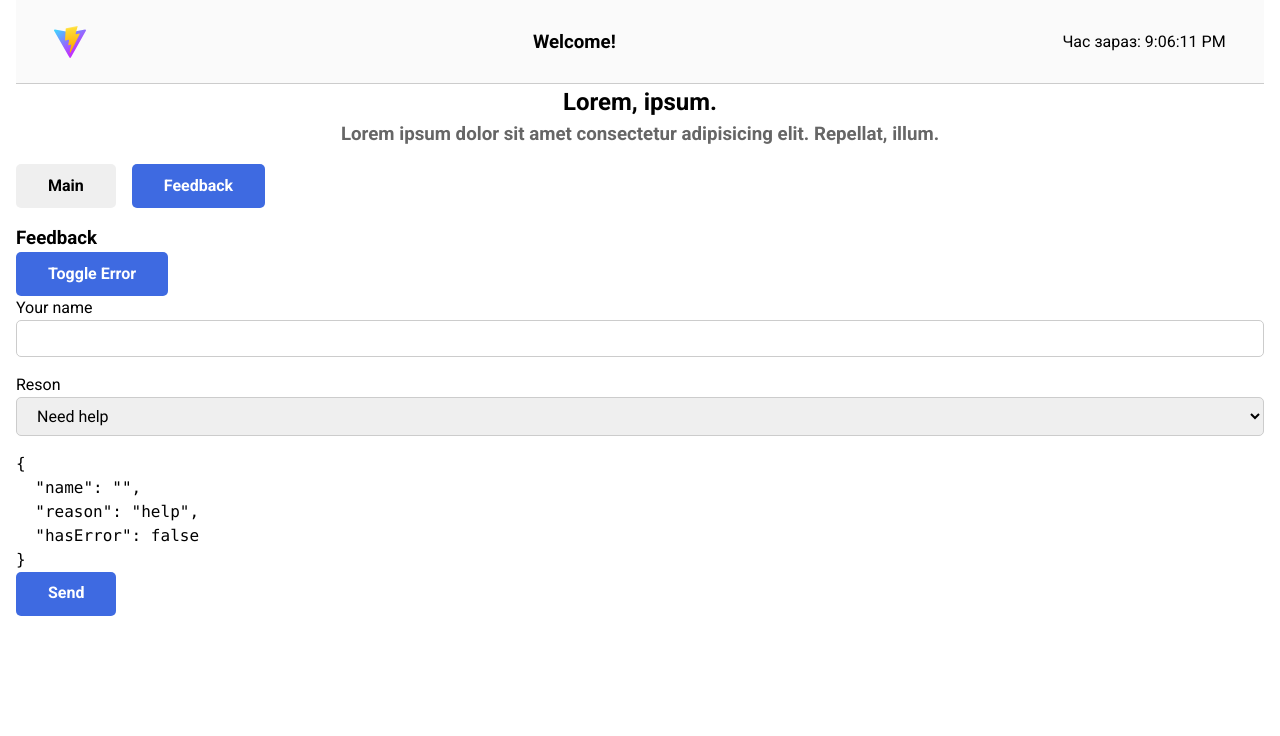
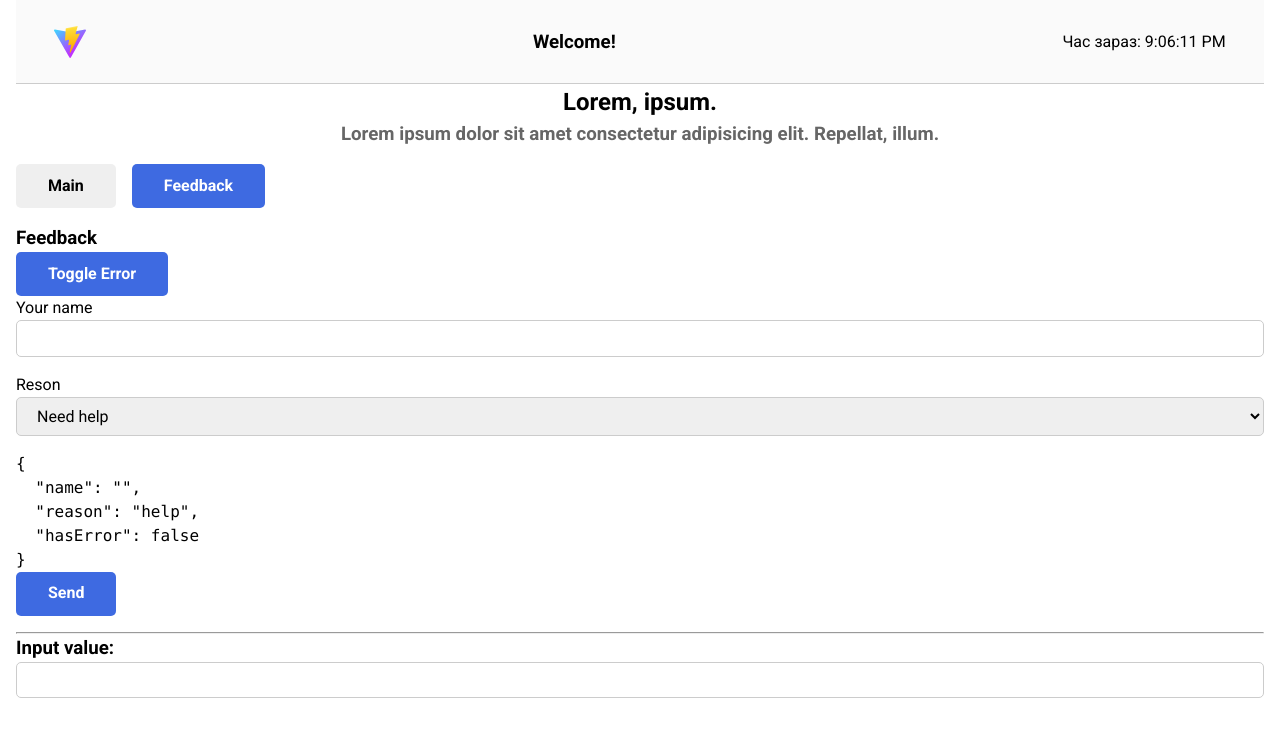
Before and after one commit to PushEaxVK/react-learn, a React (Vite) app: page / in a window 1280 px wide. Shown: the top 736 px of the page. Built offline with nearby package versions, Linux system fonts and the light colour scheme.

Commit message:
useRef vs useState

```diff
--- a/src/components/FeedbackSection/FeedbackSection.jsx
+++ b/src/components/FeedbackSection/FeedbackSection.jsx
@@ -1,6 +1,29 @@
 import Button from '../Button/Button';
 import './FeedbackSection.css';
-import { useState } from 'react';
+import { useState, useRef } from 'react';
+
+function StateVsRef() {
+  const input = useRef();
+  const [show, setShow] = useState(false);
+
+  function handleKeydown(event) {
+    if (event.key === 'Enter') {
+      setShow(true);
+    }
+  }
+
+  return (
+    <div>
+      <h3>Input value: {show && input.current.value}</h3>
+      <input
+        ref={input}
+        type="text"
+        className="control"
+        onKeyDown={handleKeydown}
+      />
+    </div>
+  );
+}
 
 const FeedbackSection = () => {
   const [form, setForm] = useState({
@@ -33,7 +56,7 @@
         Toggle Error
       </Button>
 
-      <form>
+      <form style={{ marginBottom: '1rem' }}>
         <label htmlFor="name">Your name</label>
         <input
           className="control"
@@ -66,6 +89,9 @@
           Send
         </Button>
       </form>
+      <hr />
+
+      <StateVsRef />
     </section>
   );
 };
```
